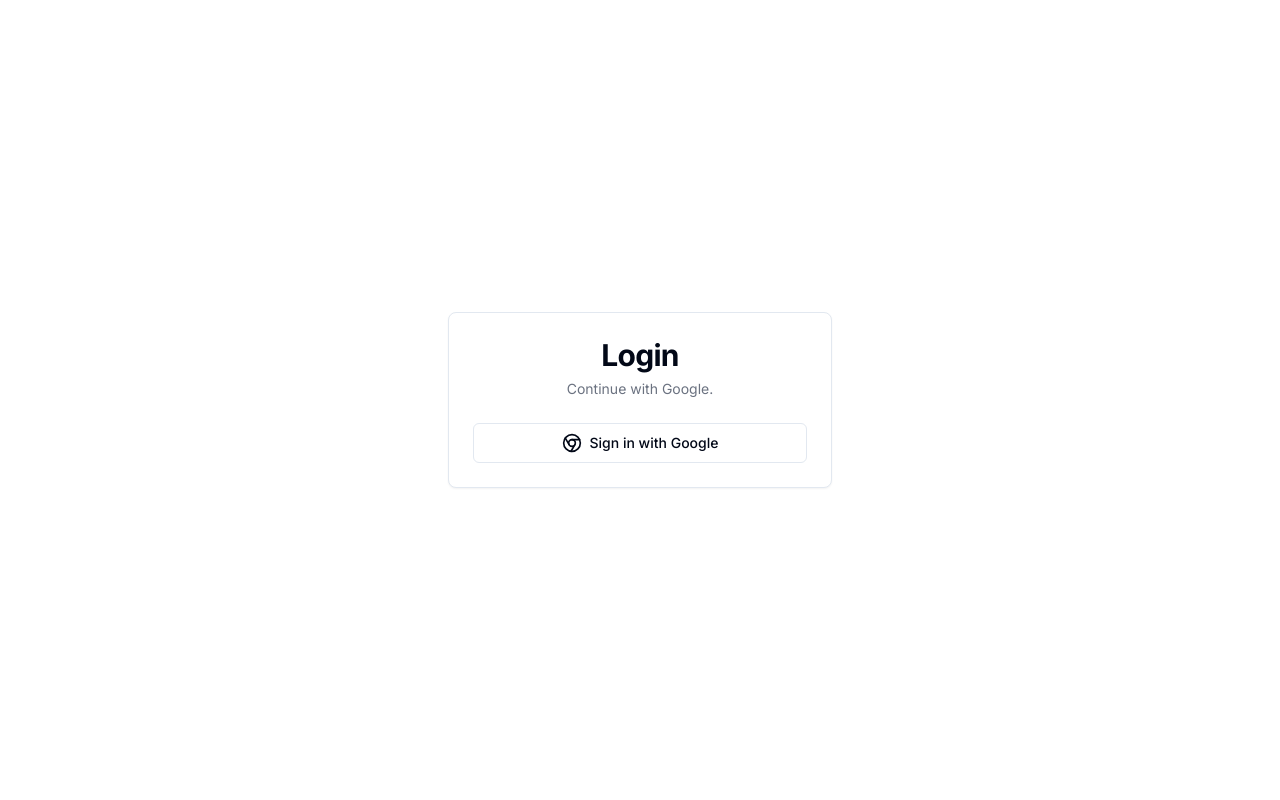
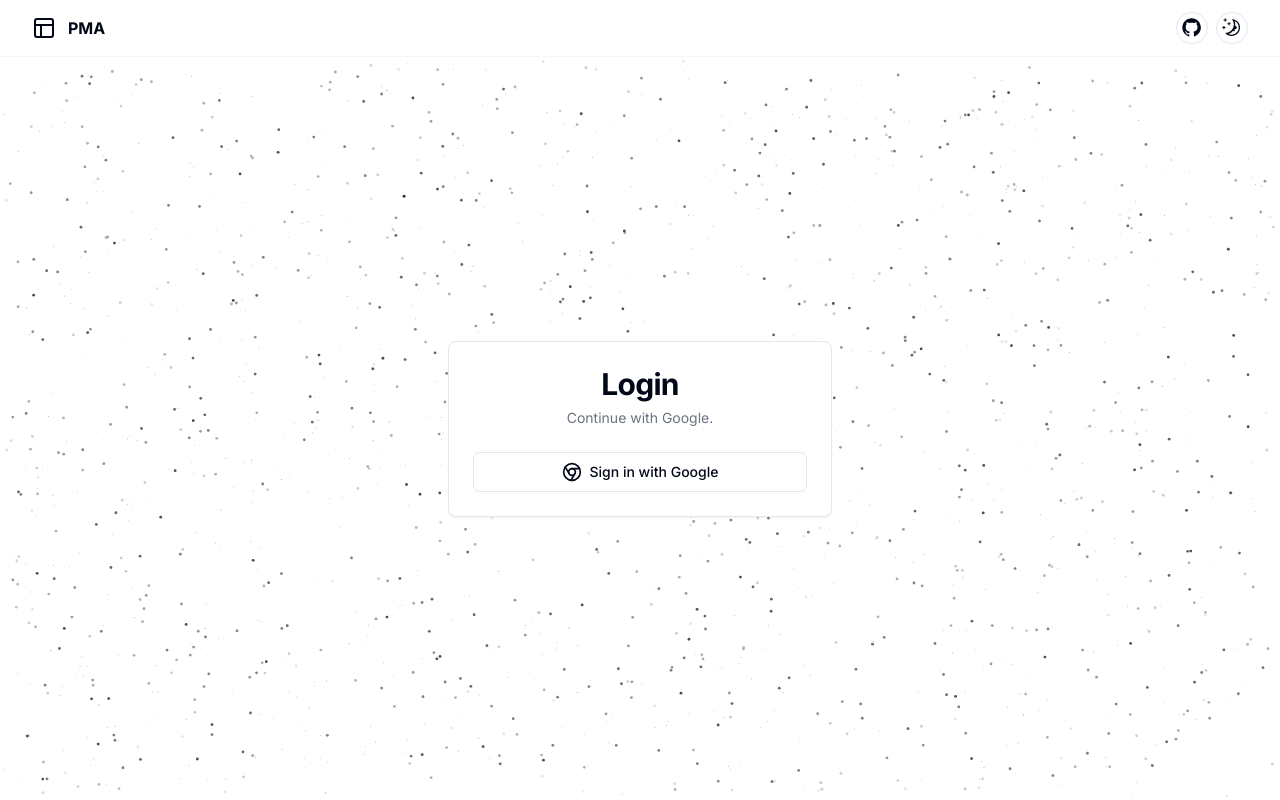
Before and after one commit to BunsDev/task-manager-next, a Next.js app: page /login in a window 1280 px wide. Built offline with nearby package versions, Linux system fonts and the light colour scheme.

Commit message:
middleware updated and login background added

```diff
--- a/src/app/(auth)/login/page.tsx
+++ b/src/app/(auth)/login/page.tsx
@@ -1,11 +1,55 @@
+"use client"
+import { Card, CardHeader, CardTitle, CardDescription, CardContent } from "@/components/ui/card";
+import Particles from "@/components/ui/background-particles";
+import { PanelsTopLeft } from "lucide-react";
+import { GitHubLogoIcon } from "@radix-ui/react-icons";
 import { Button } from "@/components/ui/button";
-import { signIn } from "@/auth";
-import { Card, CardHeader, CardTitle, CardDescription, CardContent } from "@/components/ui/card";
+import { ModeToggle } from "@/components/mode-toggle";
+import Link from "next/link";
+import { signIn } from "next-auth/react";
+import { useTheme } from "next-themes";
+import { useEffect, useState } from "react";
 
 export default function Login() {
+
+  const { theme } = useTheme();
+  const [color, setColor] = useState("#ffffff");
+
+  useEffect(() => {
+    setColor(theme === "dark" ? "#ffffff" : "#000000");
+  }, [theme]);
+
+
   return (
-    <div className="h-[100vh] flex items-center justify-center">
-      <Card className="w-full max-w-sm">
+    <>
+      <header className="z-[50] sticky top-0 w-full bg-background/95 border-b backdrop-blur-sm dark:bg-black/[0.6] border-border/40">
+        <div className="container h-14 flex items-center">
+          <Link
+            href="/"
+            className="flex justify-start items-center hover:opacity-85 transition-opacity duration-300"
+          >
+            <PanelsTopLeft className="w-6 h-6 mr-3" />
+            <span className="font-bold">PMA</span>
+            <span className="sr-only">PMA</span>
+          </Link>
+          <nav className="ml-auto flex items-center gap-2">
+            <Button
+              variant="outline"
+              size="icon"
+              className="rounded-full w-8 h-8 bg-background"
+              asChild
+            >
+              <Link href="https://github.com/kartikmalik0">
+                <GitHubLogoIcon className="h-[1.2rem] w-[1.2rem]" />
+              </Link>
+            </Button>
+            <ModeToggle />
+          </nav>
+        </div>
+      </header>
+      <div className="h-[calc(100vh-57px)] relative flex items-center justify-center">
+
+        <Card className="w-full max-w-sm z-[1000]">
           <CardHeader className="text-center">
             <CardTitle className="text-3xl font-bold">Login</CardTitle>
             <CardDescription className="text-gray-500 dark:text-gray-400">
@@ -13,23 +57,28 @@ export default function Login() {
             </CardDescription>
           </CardHeader>
           <CardContent>
-          <form
-            action={async () => {
-              "use server";
-              await signIn("google", {
+            <div className="space-y-4">
+              <Button variant="outline" className="w-full"
+                onClick={async () => await signIn("google", {
                   redirectTo: "/dashboard",
-              });
-            }}
-            className="space-y-4"
+                })
+                }
               >
-            <Button variant="outline" className="w-full">
                 <ChromeIcon className="mr-2 h-5 w-5" />
                 Sign in with Google
               </Button>
-          </form>
+            </div>
           </CardContent>
         </Card>
-    </div>
+        <Particles
+          className="absolute inset-0"
+          quantity={2000}
+          ease={80}
+          color={color}
+          refresh
+        />
+      </div >
+    </>
   );
 }
 
--- a/src/components/dashboard/charts/DasRadialChart.tsx
+++ b/src/components/dashboard/charts/DasRadialChart.tsx
@@ -83,7 +83,7 @@ export function DasRadialChart() {
                           y={(viewBox.cy || 0) + 4}
                           className="fill-muted-foreground"
                         >
-                          Visitors
+                          Total Projects
                         </tspan>
                       </text>
                     )
--- /dev/null
+++ b/src/components/ui/background-particles.tsx
@@ -0,0 +1,278 @@
+"use client";
+
+import React, { useEffect, useRef, useState } from "react";
+
+interface MousePosition {
+  x: number;
+  y: number;
+}
+
+function MousePosition(): MousePosition {
+  const [mousePosition, setMousePosition] = useState<MousePosition>({
+    x: 0,
+    y: 0,
+  });
+
+  useEffect(() => {
+    const handleMouseMove = (event: MouseEvent) => {
+      setMousePosition({ x: event.clientX, y: event.clientY });
+    };
+
+    window.addEventListener("mousemove", handleMouseMove);
+
+    return () => {
+      window.removeEventListener("mousemove", handleMouseMove);
+    };
+  }, []);
+
+  return mousePosition;
+}
+
+interface ParticlesProps {
+  className?: string;
+  quantity?: number;
+  staticity?: number;
+  ease?: number;
+  size?: number;
+  refresh?: boolean;
+  color?: string;
+  vx?: number;
+  vy?: number;
+}
+function hexToRgb(hex: string): number[] {
+  hex = hex.replace("#", "");
+
+  if (hex.length === 3) {
+    hex = hex
+      .split("")
+      .map((char) => char + char)
+      .join("");
+  }
+
+  const hexInt = parseInt(hex, 16);
+  const red = (hexInt >> 16) & 255;
+  const green = (hexInt >> 8) & 255;
+  const blue = hexInt & 255;
+  return [red, green, blue];
+}
+
+const Particles: React.FC<ParticlesProps> = ({
+  className = "",
+  quantity = 100,
+  staticity = 50,
+  ease = 50,
+  size = 0.4,
+  refresh = false,
+  color = "#ffffff",
+  vx = 0,
+  vy = 0,
+}) => {
+  const canvasRef = useRef<HTMLCanvasElement>(null);
+  const canvasContainerRef = useRef<HTMLDivElement>(null);
+  const context = useRef<CanvasRenderingContext2D | null>(null);
+  const circles = useRef<any[]>([]);
+  const mousePosition = MousePosition();
+  const mouse = useRef<{ x: number; y: number }>({ x: 0, y: 0 });
+  const canvasSize = useRef<{ w: number; h: number }>({ w: 0, h: 0 });
+  const dpr = typeof window !== "undefined" ? window.devicePixelRatio : 1;
+
+  useEffect(() => {
+    if (canvasRef.current) {
+      context.current = canvasRef.current.getContext("2d");
+    }
+    initCanvas();
+    animate();
+    window.addEventListener("resize", initCanvas);
+
+    return () => {
+      window.removeEventListener("resize", initCanvas);
+    };
+  }, [color]);
+
+  useEffect(() => {
+    onMouseMove();
+  }, [mousePosition.x, mousePosition.y]);
+
+  useEffect(() => {
+    initCanvas();
+  }, [refresh]);
+
+  const initCanvas = () => {
+    resizeCanvas();
+    drawParticles();
+  };
+
+  const onMouseMove = () => {
+    if (canvasRef.current) {
+      const rect = canvasRef.current.getBoundingClientRect();
+      const { w, h } = canvasSize.current;
+      const x = mousePosition.x - rect.left - w / 2;
+      const y = mousePosition.y - rect.top - h / 2;
+      const inside = x < w / 2 && x > -w / 2 && y < h / 2 && y > -h / 2;
+      if (inside) {
+        mouse.current.x = x;
+        mouse.current.y = y;
+      }
+    }
+  };
+
+  type Circle = {
+    x: number;
+    y: number;
+    translateX: number;
+    translateY: number;
+    size: number;
+    alpha: number;
+    targetAlpha: number;
+    dx: number;
+    dy: number;
+    magnetism: number;
+  };
+
+  const resizeCanvas = () => {
+    if (canvasContainerRef.current && canvasRef.current && context.current) {
+      circles.current.length = 0;
+      canvasSize.current.w = canvasContainerRef.current.offsetWidth;
+      canvasSize.current.h = canvasContainerRef.current.offsetHeight;
+      canvasRef.current.width = canvasSize.current.w * dpr;
+      canvasRef.current.height = canvasSize.current.h * dpr;
+      canvasRef.current.style.width = `${canvasSize.current.w}px`;
+      canvasRef.current.style.height = `${canvasSize.current.h}px`;
+      context.current.scale(dpr, dpr);
+    }
+  };
+
+  const circleParams = (): Circle => {
+    const x = Math.floor(Math.random() * canvasSize.current.w);
+    const y = Math.floor(Math.random() * canvasSize.current.h);
+    const translateX = 0;
+    const translateY = 0;
+    const pSize = Math.floor(Math.random() * 2) + size;
+    const alpha = 0;
+    const targetAlpha = parseFloat((Math.random() * 0.6 + 0.1).toFixed(1));
+    const dx = (Math.random() - 0.5) * 0.1;
+    const dy = (Math.random() - 0.5) * 0.1;
+    const magnetism = 0.1 + Math.random() * 4;
+    return {
+      x,
+      y,
+      translateX,
+      translateY,
+      size: pSize,
+      alpha,
+      targetAlpha,
+      dx,
+      dy,
+      magnetism,
+    };
+  };
+
+  const rgb = hexToRgb(color);
+
+  const drawCircle = (circle: Circle, update = false) => {
+    if (context.current) {
+      const { x, y, translateX, translateY, size, alpha } = circle;
+      context.current.translate(translateX, translateY);
+      context.current.beginPath();
+      context.current.arc(x, y, size, 0, 2 * Math.PI);
+      context.current.fillStyle = `rgba(${rgb.join(", ")}, ${alpha})`;
+      context.current.fill();
+      context.current.setTransform(dpr, 0, 0, dpr, 0, 0);
+
+      if (!update) {
+        circles.current.push(circle);
+      }
+    }
+  };
+
+  const clearContext = () => {
+    if (context.current) {
+      context.current.clearRect(
+        0,
+        0,
+        canvasSize.current.w,
+        canvasSize.current.h,
+      );
+    }
+  };
+
+  const drawParticles = () => {
+    clearContext();
+    const particleCount = quantity;
+    for (let i = 0; i < particleCount; i++) {
+      const circle = circleParams();
+      drawCircle(circle);
+    }
+  };
+
+  const remapValue = (
+    value: number,
+    start1: number,
+    end1: number,
+    start2: number,
+    end2: number,
+  ): number => {
+    const remapped =
+      ((value - start1) * (end2 - start2)) / (end1 - start1) + start2;
+    return remapped > 0 ? remapped : 0;
+  };
+
+  const animate = () => {
+    clearContext();
+    circles.current.forEach((circle: Circle, i: number) => {
+      // Handle the alpha value
+      const edge = [
+        circle.x + circle.translateX - circle.size, // distance from left edge
+        canvasSize.current.w - circle.x - circle.translateX - circle.size, // distance from right edge
+        circle.y + circle.translateY - circle.size, // distance from top edge
+        canvasSize.current.h - circle.y - circle.translateY - circle.size, // distance from bottom edge
+      ];
+      const closestEdge = edge.reduce((a, b) => Math.min(a, b));
+      const remapClosestEdge = parseFloat(
+        remapValue(closestEdge, 0, 20, 0, 1).toFixed(2),
+      );
+      if (remapClosestEdge > 1) {
+        circle.alpha += 0.02;
+        if (circle.alpha > circle.targetAlpha) {
+          circle.alpha = circle.targetAlpha;
+        }
+      } else {
+        circle.alpha = circle.targetAlpha * remapClosestEdge;
+      }
+      circle.x += circle.dx + vx;
+      circle.y += circle.dy + vy;
+      circle.translateX +=
+        (mouse.current.x / (staticity / circle.magnetism) - circle.translateX) /
+        ease;
+      circle.translateY +=
+        (mouse.current.y / (staticity / circle.magnetism) - circle.translateY) /
+        ease;
+
+      drawCircle(circle, true);
+
+      // circle gets out of the canvas
+      if (
+        circle.x < -circle.size ||
+        circle.x > canvasSize.current.w + circle.size ||
+        circle.y < -circle.size ||
+        circle.y > canvasSize.current.h + circle.size
+      ) {
+        // remove the circle from the array
+        circles.current.splice(i, 1);
+        // create a new circle
+        const newCircle = circleParams();
+        drawCircle(newCircle);
+        // update the circle position
+      }
+    });
+    window.requestAnimationFrame(animate);
+  };
+
+  return (
+    <div className={className} ref={canvasContainerRef} aria-hidden="true">
+      <canvas ref={canvasRef} className="size-full" />
+    </div>
+  );
+};
+
+export default Particles;
--- a/src/middleware.ts
+++ b/src/middleware.ts
@@ -13,9 +13,15 @@ export default middleware((req) => {
     return NextResponse.redirect(newUrl);
   }
 
+  // If user is authenticated and trying to access /login, redirect to /dashboard or /
+  if (req.auth && pathname === "/login") {
+    const dashboardUrl = new URL("/dashboard", origin);
+    return NextResponse.redirect(dashboardUrl);
+  }
+
   return NextResponse.next();
 });
 
 export const config = {
   matcher: ['/((?!api|_next/static|_next/image|favicon.ico).*)'],
-}
+};
```
Lines whose indentation alone changed are shown as unchanged.
